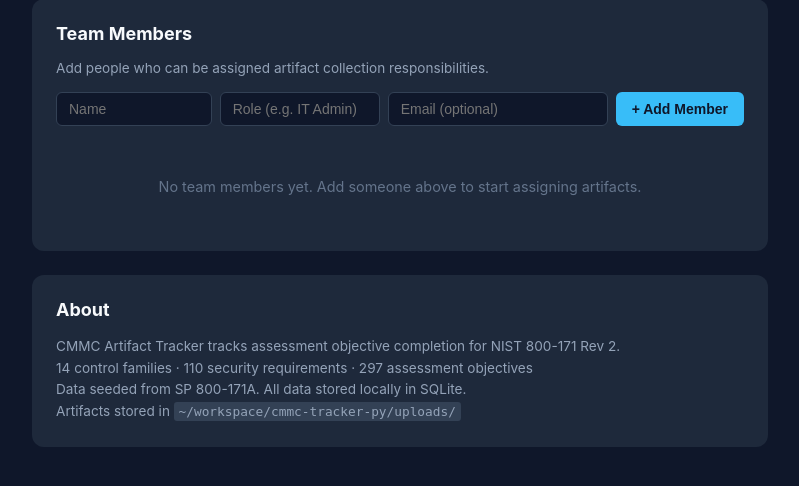
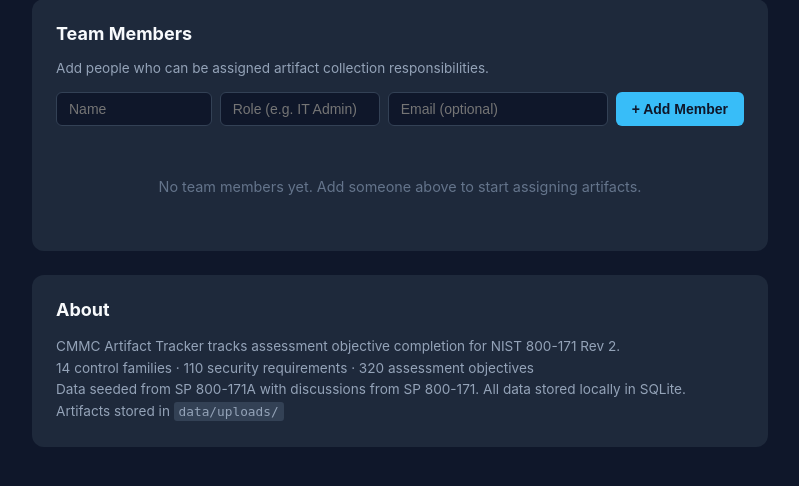
Before and after one commit to jonathancaruso/cmmc-tracker, a Flask app: page /config in a window 1280 px wide. Shown: the part 95-581 px from the top of the page, without its empty margins (240-1039 px from the left). Run offline with Flask 3, Linux system fonts and the light colour scheme; parts of the project's set-up code (start-up, migrations or seed data) failed here and were passed over.

Commit message:
Update About section: 320 objectives, correct artifacts path

```diff
--- a/templates/config.html
+++ b/templates/config.html
@@ -106,9 +106,9 @@
             <h2>About</h2>
             <p style="color:#94a3b8;font-size:0.85rem;line-height:1.6;">
                 CMMC Artifact Tracker tracks assessment objective completion for NIST 800-171 Rev 2.<br>
-                14 control families · 110 security requirements · 297 assessment objectives<br>
-                Data seeded from SP 800-171A. All data stored locally in SQLite.<br>
-                Artifacts stored in <code style="background:#334155;padding:0.1rem 0.3rem;border-radius:0.2rem;font-size:0.8rem;">~/workspace/cmmc-tracker-py/uploads/</code>
+                14 control families · 110 security requirements · 320 assessment objectives<br>
+                Data seeded from SP 800-171A with discussions from SP 800-171. All data stored locally in SQLite.<br>
+                Artifacts stored in <code style="background:#334155;padding:0.1rem 0.3rem;border-radius:0.2rem;font-size:0.8rem;">data/uploads/</code>
             </p>
         </div>
     </div>
```
